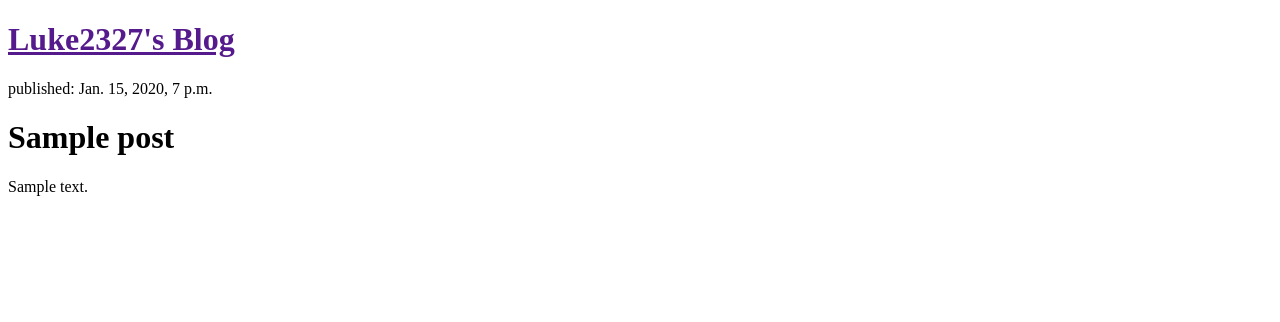
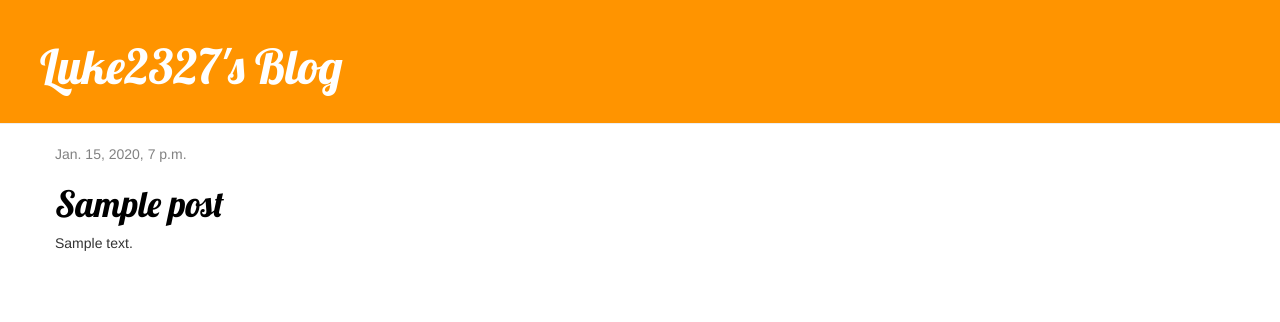
Before and after one commit to luke2327/env_my-first-blog, a Django app: template blog/templates/blog/post_list.html in a window 1280 px wide. Shown: the top 322 px of the page. Run offline with Django 3.2, Linux system fonts and the light colour scheme; the template is opened without the code that fills it: values that come from a table or form of the project are taken from there, others are empty; tables that the repository leaves empty hold one stand-in row (values such as "Sample post"); some libraries are stand-ins or nearby versions.

Commit message:
Added view and template for detailed blog post as well as CSS for the site.

```diff
--- /dev/null
+++ b/blog/static/css/blog.css
@@ -0,0 +1,51 @@
+h1 a{
+  color: #FCA205;
+  font-family: 'Lobster';
+}
+
+.page-header {
+    background-color: #ff9400;
+    margin-top: 0;
+    padding: 20px 20px 20px 40px;
+}
+
+.page-header h1, .page-header h1 a, .page-header h1 a:visited, .page-header h1 a:active {
+    color: #ffffff;
+    font-size: 36pt;
+    text-decoration: none;
+}
+
+.content {
+    margin-left: 40px;
+}
+
+h1, h2, h3, h4 {
+    font-family: 'Lobster', cursive;
+}
+
+.date {
+    color: #828282;
+}
+
+.save {
+    float: right;
+}
+
+.post-form textarea, .post-form input {
+    width: 100%;
+}
+
+.top-menu, .top-menu:hover, .top-menu:visited {
+    color: #ffffff;
+    float: right;
+    font-size: 26pt;
+    margin-right: 20px;
+}
+
+.post {
+    margin-bottom: 70px;
+}
+
+.post h1 a, .post h1 a:visited {
+    color: #000000;
+}
--- /dev/null
+++ b/blog/templates/blog/base.html
@@ -0,0 +1,25 @@
+{% load staticfiles %}
+<!DOCTYPE html>
+<html lang="ko" dir="ltr">
+  <head>
+    <link rel="stylesheet" href="//maxcdn.bootstrapcdn.com/bootstrap/3.2.0/css/bootstrap.min.css">
+    <link rel="stylesheet" href="//maxcdn.bootstrapcdn.com/bootstrap/3.2.0/css/bootstrap-theme.min.css">
+    <link href="//fonts.googleapis.com/css?family=Lobster&subset=latin,latin-ext" rel="stylesheet" type="text/css">
+    <link rel="stylesheet" href="{% static 'css/blog.css' %}">
+    <meta charset="utf-8">
+    <title>My - Blog</title>
+  </head>
+  <body>
+      <div class="page-header">
+          <h1><a href="/">Luke2327's Blog</a></h1>
+      </div>
+      <div class="content container">
+          <div class="row">
+              <div class="col-md-8">
+              {% block content %}
+              {% endblock %}
+              </div>
+          </div>
+      </div>
+  </body>
+</html>
--- a/blog/templates/blog/post_list.html
+++ b/blog/templates/blog/post_list.html
@@ -1,19 +1,13 @@
-<!DOCTYPE html>
-<html lang="ko" dir="ltr">
-  <head>
-    <meta charset="utf-8">
-    <title>My - Blog</title>
-  </head>
-  <body>
-    <div class="">
-      <h1><a href="">Luke2327's Blog</a></h1>
-    </div>
+{% extends 'blog/base.html' %}
+
+{% block content %}
     {% for post in posts %}
-      <div class="">
-        <p>published: {{ post.published_date }}</p>
-        <h1><a>{{ post.title }}</a></h1>
-        <p>{{ post.text|linebreaksbr }}</p>
-      </div>
+        <div class="post">
+            <div class="date">
+                {{ post.published_date }}
+            </div>
+            <h1><a href="{% url 'post_detail' pk=post.pk %}">{{ post.title }}</a></h1>
+            <p>{{ post.text|linebreaksbr }}</p>
+        </div>
     {% endfor %}
-  </body>
-</html>
+{% endblock %}
--- a/blog/urls.py
+++ b/blog/urls.py
@@ -3,4 +3,5 @@ from . import views
 
 urlpatterns = [
     url(r'^$', views.post_list, name='post_list'),
+    url(r'^post/(?P<pk>\d+)/$', views.post_detail, name='post_detail'),
 ]
--- a/blog/views.py
+++ b/blog/views.py
@@ -1,7 +1,11 @@
 from django.shortcuts import render
 from .models import Post
 from django.utils import timezone
+from django.shortcuts import render, get_object_or_404
 
 def post_list(request):
     posts = Post.objects.filter(published_date__lte=timezone.now()).order_by('published_date')
     return render(request, 'blog/post_list.html', {'posts': posts})
+def post_detail(request, pk):
+    post = get_object_or_404(Post, pk=pk)
+    return render(request, 'blog/post_detail.html', {'post': post})
```
Also changed, not shown: blog/templates/blog/post_detail.html (added, +13 -0 lines).
